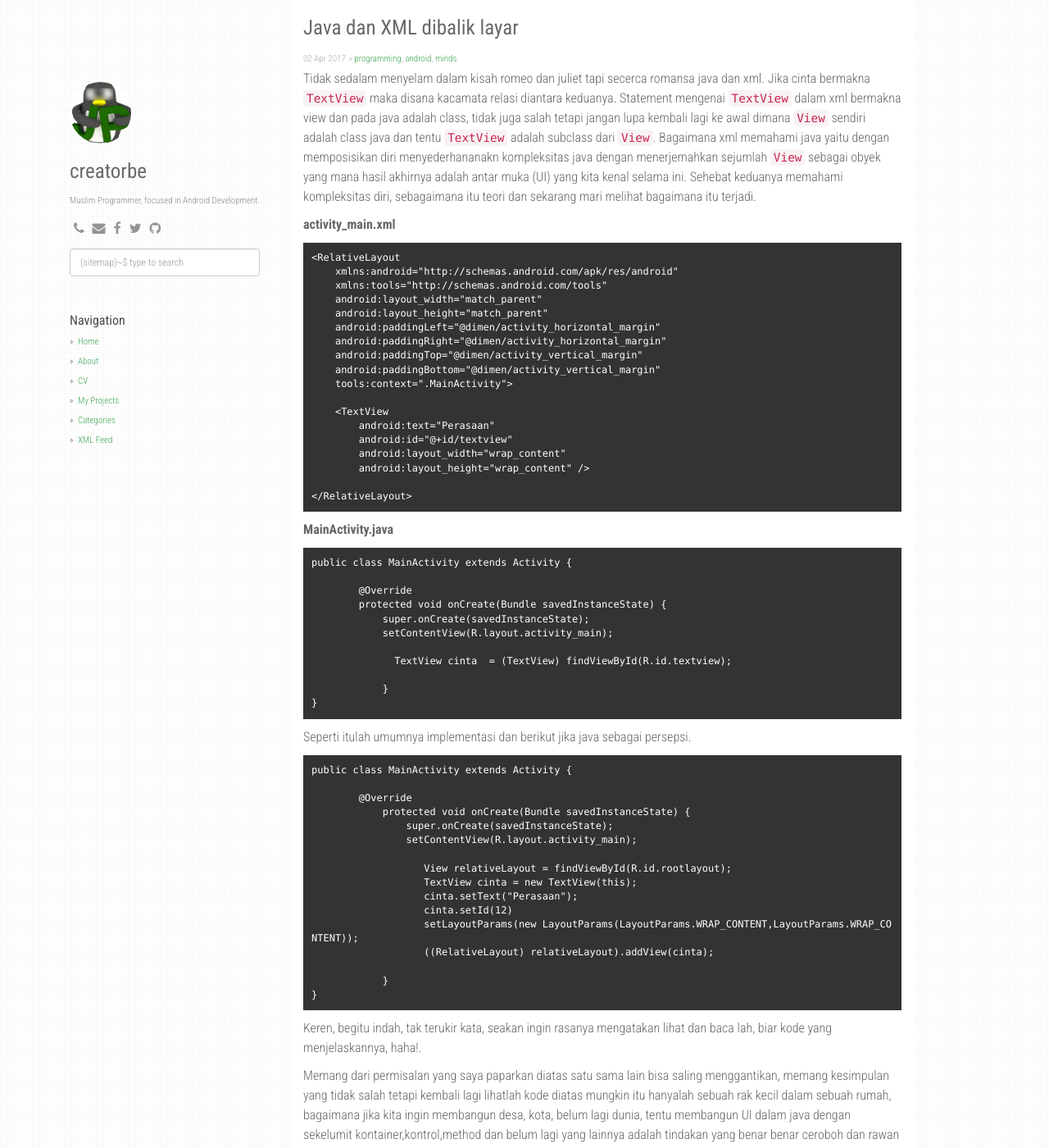
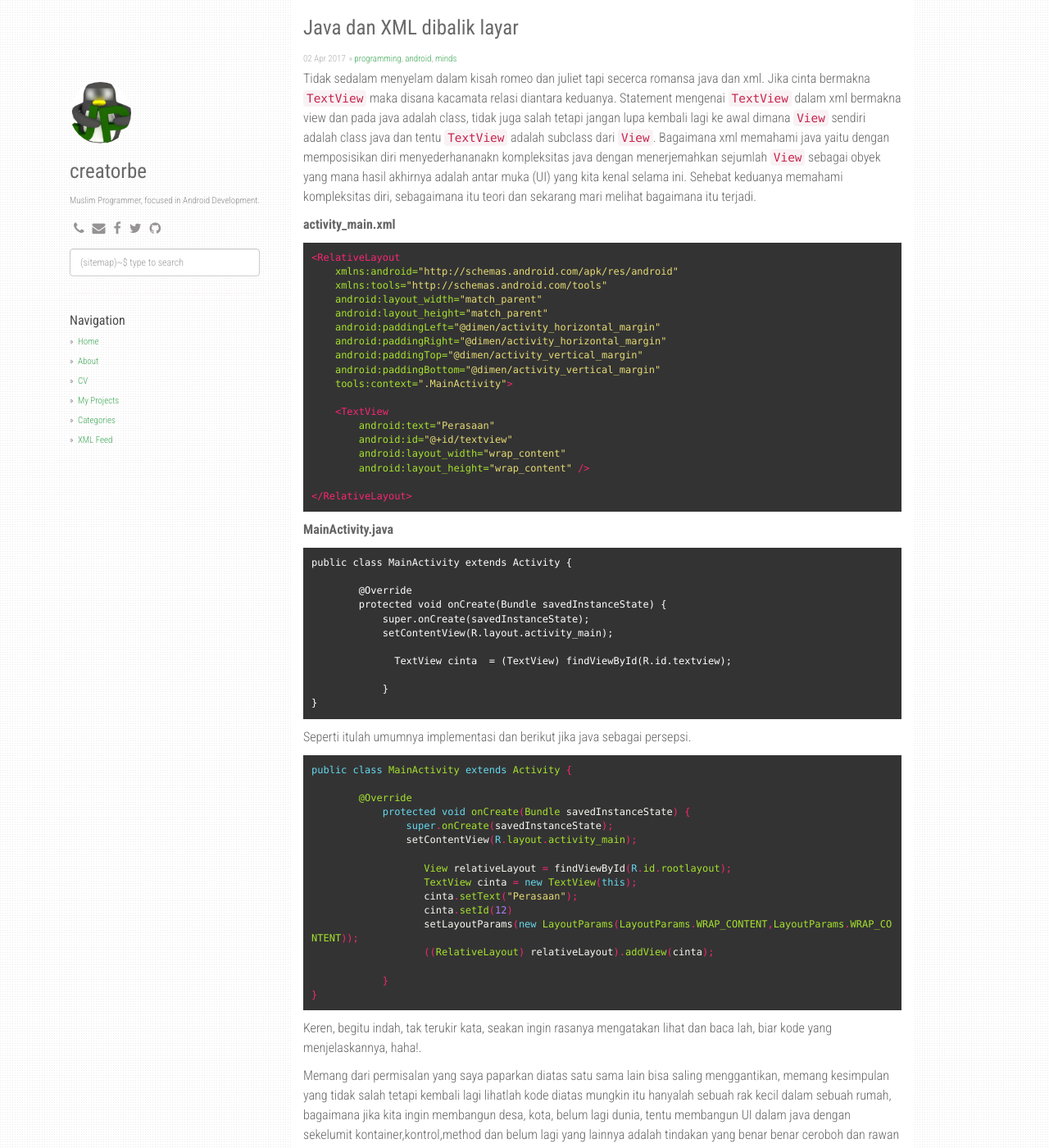
Before and after one commit to creatorbe/creatorbe.github.io, a Jekyll site: the page built from _posts/2017-04-03-java-and-xml-behind-the-scenes-creatorbe.md, in a window 1280 px wide and 1400 px high. Shown: the whole window at 82% size. Built offline with Jekyll 4.4.1, drawn with Linux system fonts in a browser that asks for light colours; nearby versions of some CDN libraries; comment, search, counter and statistics services are not loaded.

Commit message:
highlight with github tag

````diff
--- a/_posts/2017-04-03-java-and-xml-behind-the-scenes-creatorbe.md
+++ b/_posts/2017-04-03-java-and-xml-behind-the-scenes-creatorbe.md
@@ -10,7 +10,7 @@ Tidak sedalam menyelam dalam kisah romeo dan juliet tapi secerca romansa java da
 
 **activity_main.xml**
 
-```
+```xml
 <RelativeLayout
     xmlns:android="http://schemas.android.com/apk/res/android"
     xmlns:tools="http://schemas.android.com/tools"
@@ -33,7 +33,7 @@ Tidak sedalam menyelam dalam kisah romeo dan juliet tapi secerca romansa java da
 
 **MainActivity.java**
 
-```
+```xml
 public class MainActivity extends Activity {
 
         @Override
@@ -49,7 +49,7 @@ public class MainActivity extends Activity {
 
 Seperti itulah umumnya implementasi dan berikut jika java sebagai persepsi.
 
-```
+```java
 public class MainActivity extends Activity {
 
         @Override
````
